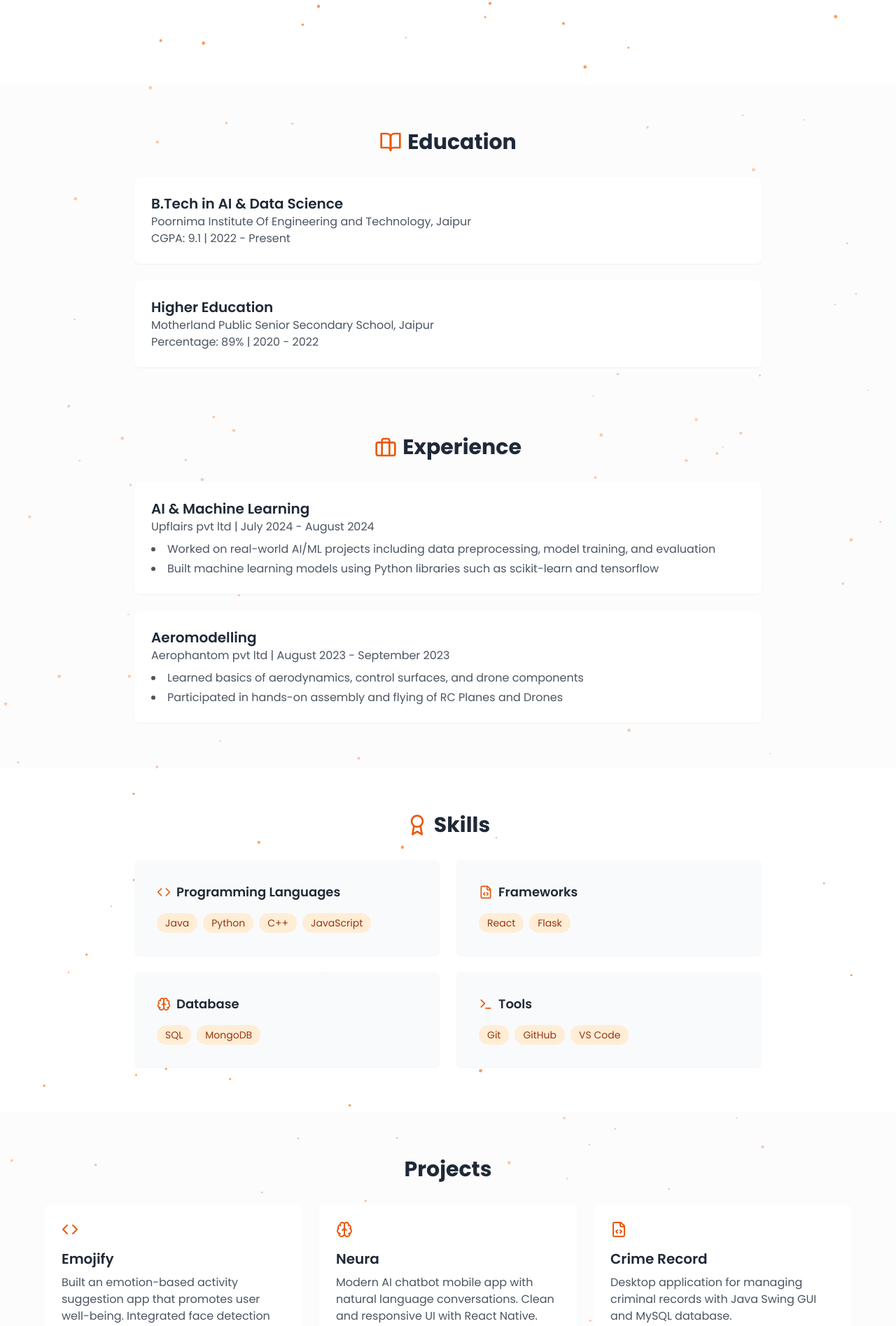
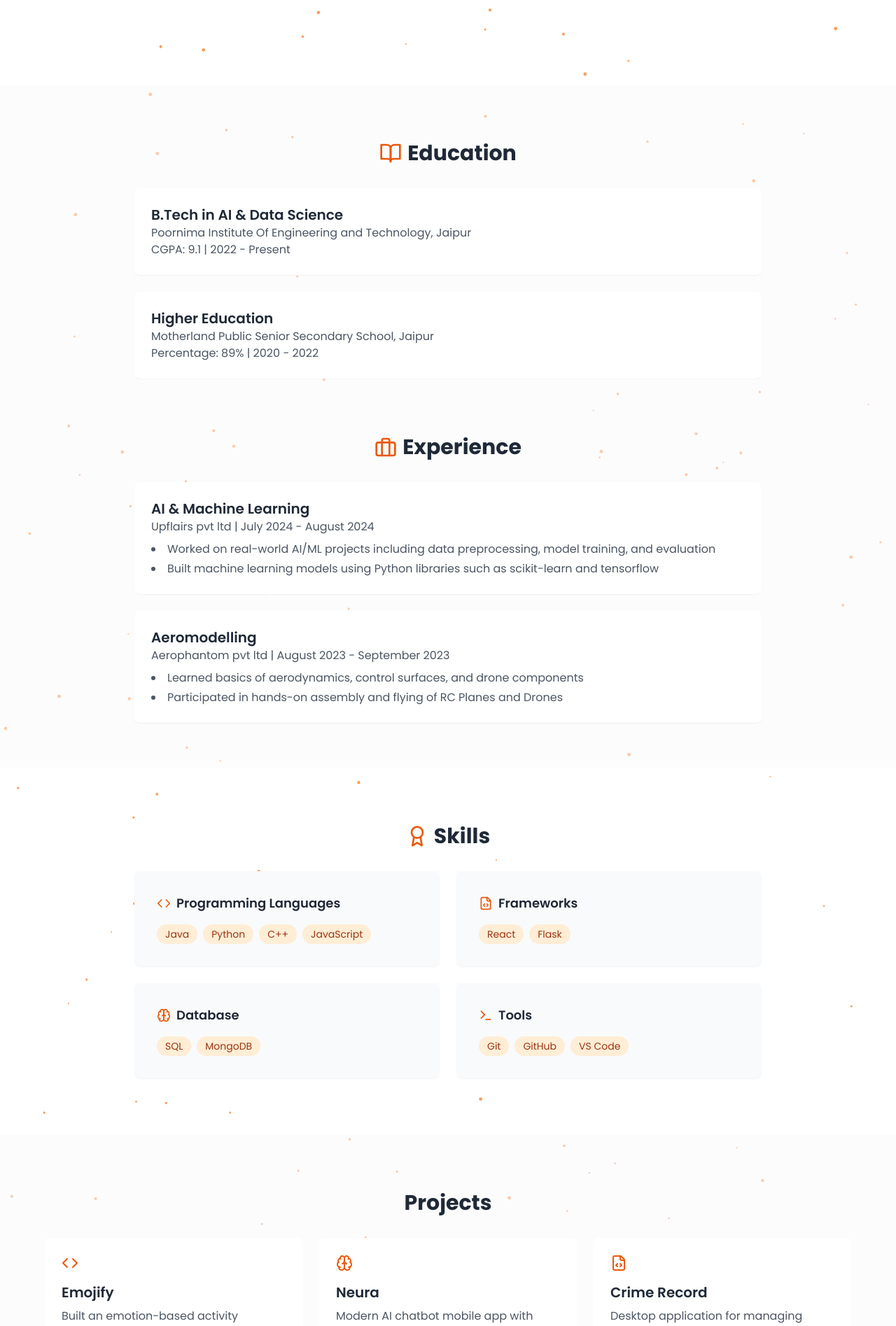
Before and after one commit to iamhimanshu98/My-Portfolio, a React (Vite) app: page / in a window 1280 px wide. Shown: the part 599-2494 px from the top of the page at 70% size. Built offline with nearby package versions, Linux system fonts and the light colour scheme.

Commit message:
added padding

```diff
--- a/src/components/Contact.tsx
+++ b/src/components/Contact.tsx
@@ -38,7 +38,7 @@ const Contact: React.FC = () => {
   return (
     <div
       id="contact"
-      className="py-16 px-4 md:px-8 lg:px-16 transition-colors duration-300"
+      className="pt-20 pb-16 px-4 md:px-8 lg:px-16 transition-colors duration-300"
     >
       <div className="max-w-6xl mx-auto grid grid-cols-1 lg:grid-cols-2 gap-12">
         {/* Contact Form */}
--- a/src/components/Education.tsx
+++ b/src/components/Education.tsx
@@ -6,7 +6,7 @@ const Education: React.FC = () => {
   return (
     <div
       id="education"
-      className="py-16 px-4 md:px-8 lg:px-16 bg-gray-50/50 dark:bg-gray-800/30 transition-colors duration-300"
+      className="pt-20 px-4 md:px-8 lg:px-16 bg-gray-50/50 dark:bg-gray-800/30 transition-colors duration-300"
     >
       <h2 className="text-3xl font-bold text-center mb-8 text-gray-800 dark:text-white transition-colors duration-300 flex items-center justify-center gap-2">
         <BookOpen className="w-8 h-8 text-orange-600" />
--- a/src/components/Experience.tsx
+++ b/src/components/Experience.tsx
@@ -6,7 +6,7 @@ const Experience: React.FC = () => {
   return (
     <div
       id="experience"
-      className="pt-8 pb-16 px-4 md:px-8 lg:px-16 bg-gray-50/50 dark:bg-gray-800/30 transition-colors duration-300"
+      className="pt-20 pb-16 px-4 md:px-8 lg:px-16 bg-gray-50/50 dark:bg-gray-800/30 transition-colors duration-300"
     >
       <h2 className="text-3xl font-bold text-center mb-8 text-gray-800 dark:text-white transition-colors duration-300 flex items-center justify-center gap-2">
         <Briefcase className="w-8 h-8 text-orange-600" />
--- a/src/components/Projects.tsx
+++ b/src/components/Projects.tsx
@@ -6,7 +6,7 @@ const Projects: React.FC = () => {
   return (
     <div
       id="projects"
-      className="py-16 px-4 md:px-8 lg:px-16 bg-gray-50/50 dark:bg-gray-800/30 transition-colors duration-300"
+      className="py-20 px-4 md:px-8 lg:px-16 bg-gray-50/50 dark:bg-gray-800/30 transition-colors duration-300"
     >
       <h2 className="text-3xl font-bold text-center mb-8 text-gray-800 dark:text-white transition-colors duration-300">
         Projects
--- a/src/components/Skills.tsx
+++ b/src/components/Skills.tsx
@@ -38,7 +38,7 @@ const Skills: React.FC = () => {
   return (
     <div
       id="skills"
-      className="py-16 px-4 md:px-8 lg:px-16 transition-colors duration-300"
+      className="py-20 px-4 md:px-8 lg:px-16 transition-colors duration-300"
     >
       <h2 className="text-3xl font-bold text-center mb-8 text-gray-800 dark:text-white transition-colors duration-300 flex items-center justify-center gap-2">
         <Award className="w-8 h-8 text-orange-600" />
```
